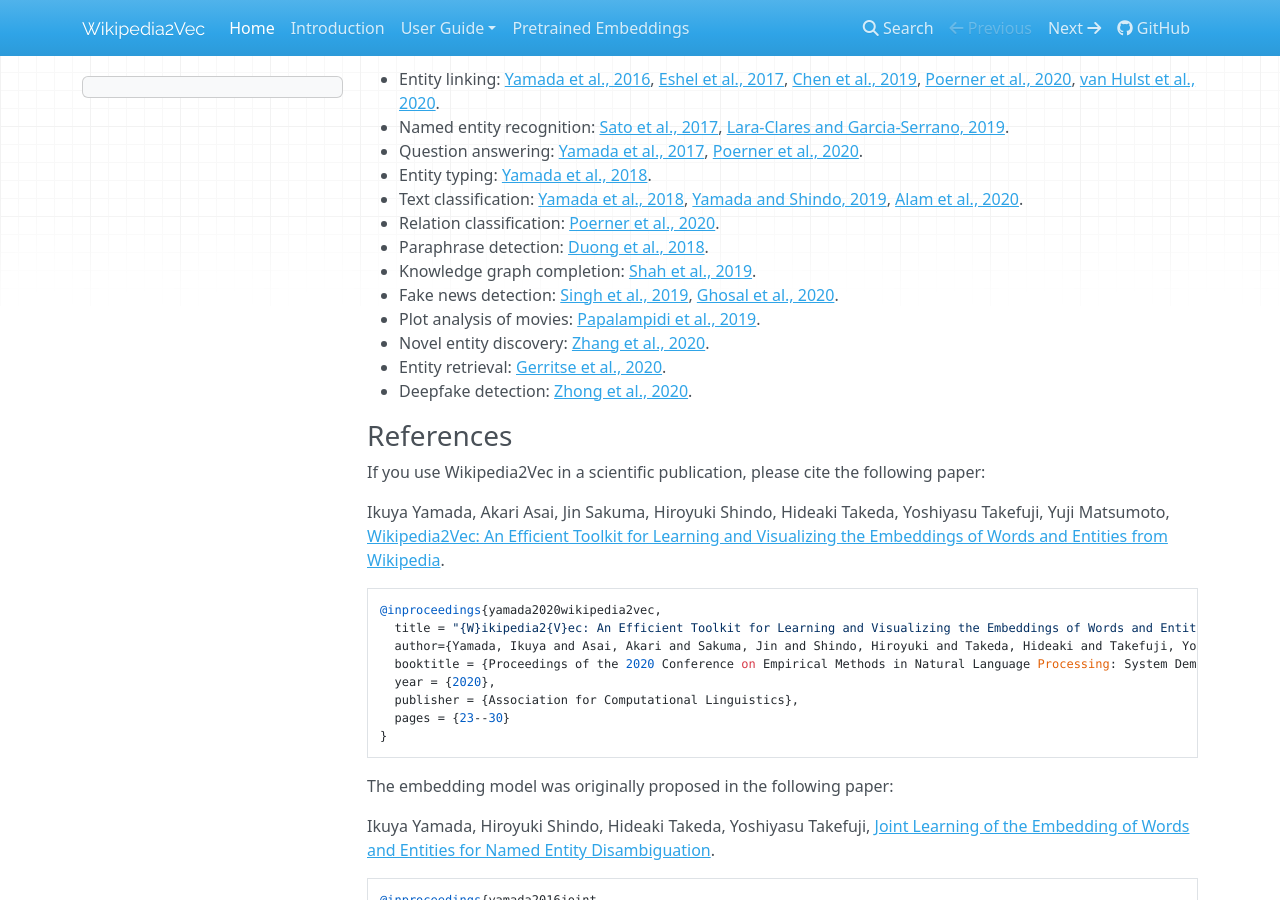
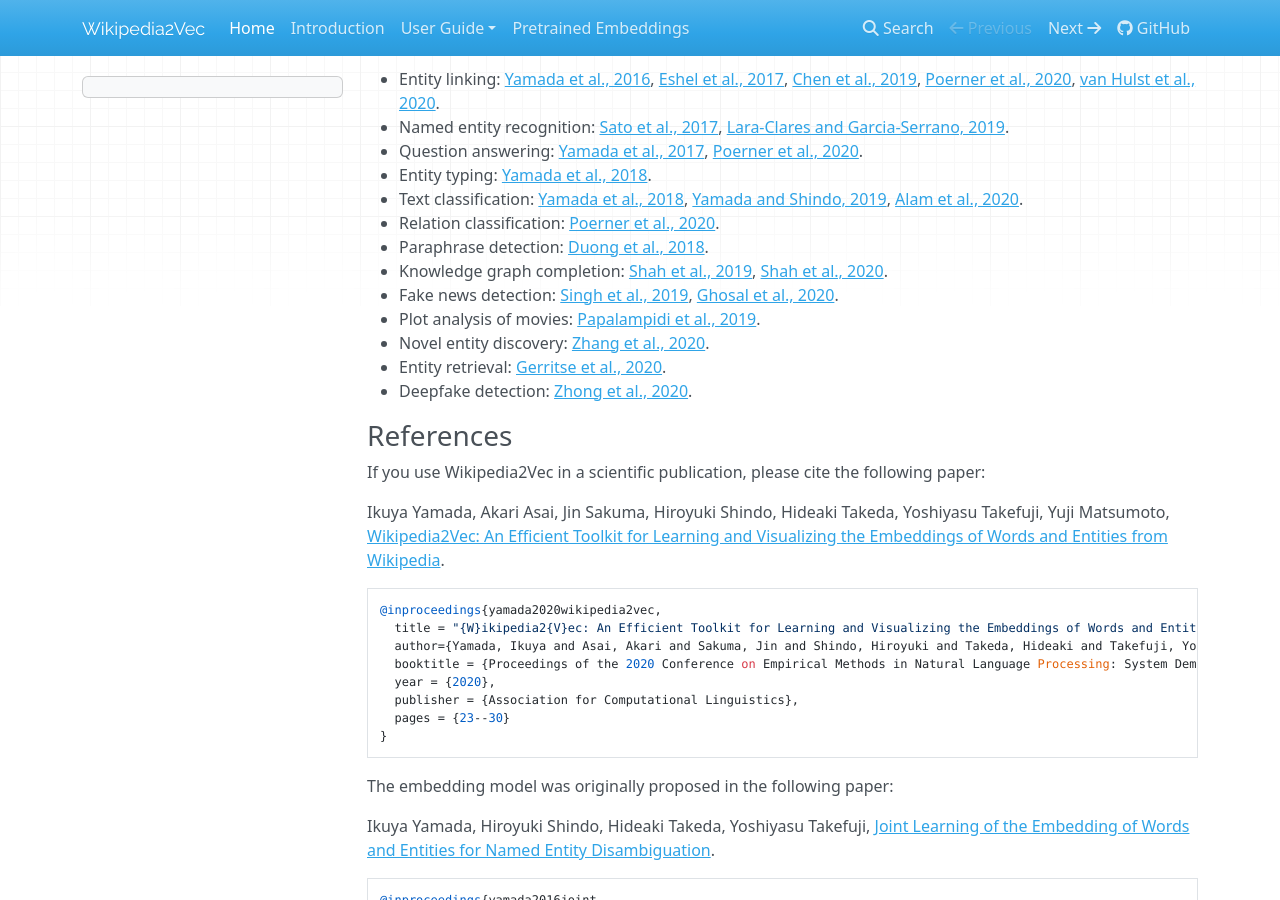
Before and after one commit to wikipedia2vec/wikipedia2vec, an MkDocs documentation site: the page built from docs/index.md, in a window 1280 px wide and 900 px high, scrolled down 663 px. Built offline with MkDocs 1.6.1, drawn with Linux system fonts in a browser that asks for light colours; nearby versions of some CDN libraries; old or Windows-style settings are respelled for this version of MkDocs.

```diff
--- a/docs/index.md
+++ b/docs/index.md
@@ -30,7 +30,7 @@ Wikipedia2Vec has been applied to the following tasks:
 * Text classification: [Yamada et al., 2018](https://arxiv.org/abs/1806.02960), [Yamada and Shindo, 2019](https://arxiv.org/abs/1909.01259), [Alam et al., 2020](https://link.springer.com/chapter/10.1007/978-3-030-61244-3_9).
 * Relation classification: [Poerner et al., 2020](https://arxiv.org/abs/1911.03681).
 * Paraphrase detection: [Duong et al., 2018](https://ieeexplore.ieee.org/abstract/document/8606845).
-* Knowledge graph completion: [Shah et al., 2019](https://aaai.org/ojs/index.php/AAAI/article/view/4162).
+* Knowledge graph completion: [Shah et al., 2019](https://aaai.org/ojs/index.php/AAAI/article/view/4162), [Shah et al., 2020](https://www.aclweb.org/anthology/2020.textgraphs-1.9/).
 * Fake news detection: [Singh et al., 2019](https://arxiv.org/abs/1906.11126), [Ghosal et al., 2020](https://arxiv.org/abs/2010.10836).
 * Plot analysis of movies: [Papalampidi et al., 2019](https://arxiv.org/abs/1908.10328).
 * Novel entity discovery: [Zhang et al., 2020](https://arxiv.org/abs/2002.00206).
```
Also changed, not shown: README.md (+1 -1 lines).
